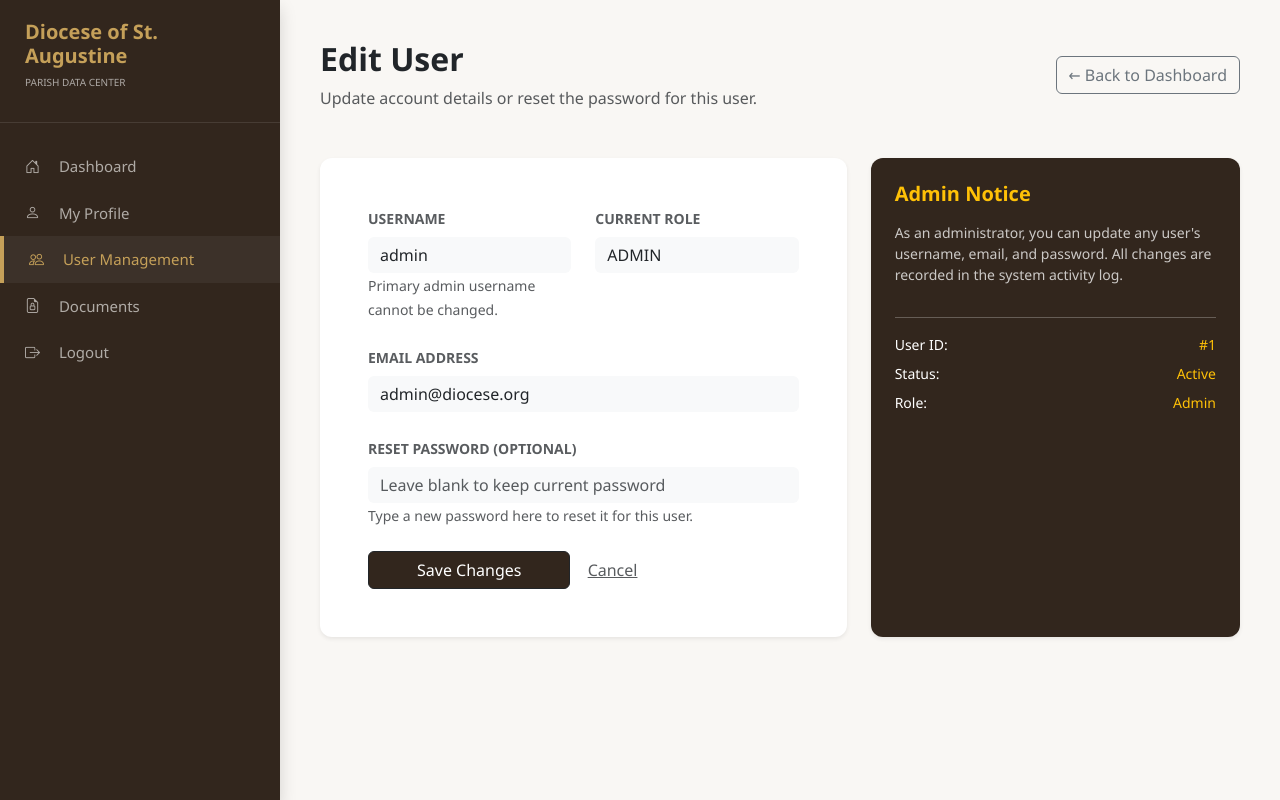
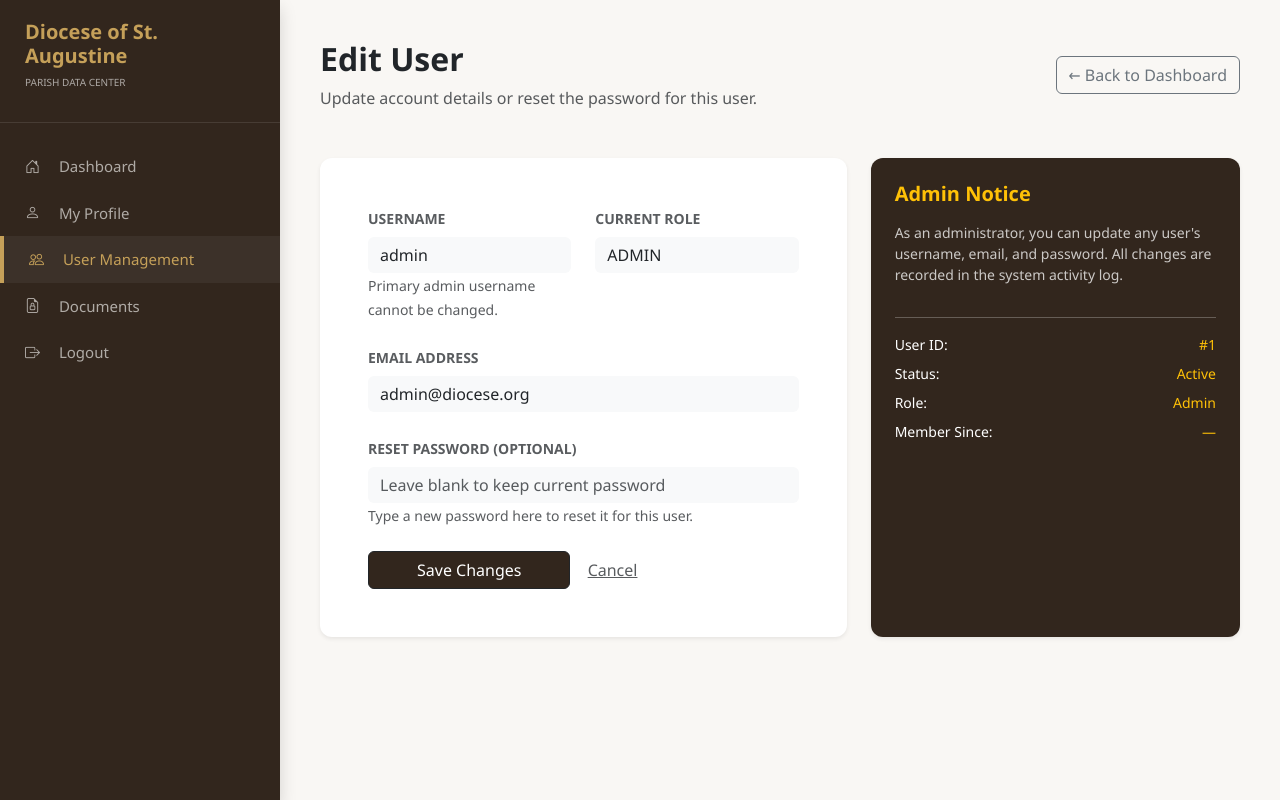
Before and after one commit to akshithbandari1/diocese-management-system, a Flask app: page /admin_edit_user/1 in a window 1280 px wide. Run offline with Flask 3, Linux system fonts and the light colour scheme; a user stored in the database is signed in.

Commit message:
feat: show creation date in admin edit panel

```diff
--- a/templates/admin_edit_user.html
+++ b/templates/admin_edit_user.html
@@ -58,9 +58,19 @@
                 <span>Status:</span>
                 <span class="text-warning">{{ target_user.status|title }}</span>
             </div>
-            <div class="d-flex justify-content-between small">
+            <div class="d-flex justify-content-between small mb-2">
                 <span>Role:</span>
                 <span class="text-warning">{{ target_user.role|title }}</span>
+            </div>
+            <div class="d-flex justify-content-between small">
+                <span>Member Since:</span>
+                <span class="text-warning">
+                    {% if target_user.date_created %}
+                        {{ target_user.date_created.strftime('%b %d, %Y') }}
+                    {% else %}
+                        —
+                    {% endif %}
+                </span>
             </div>
         </div>
     </div>
```
